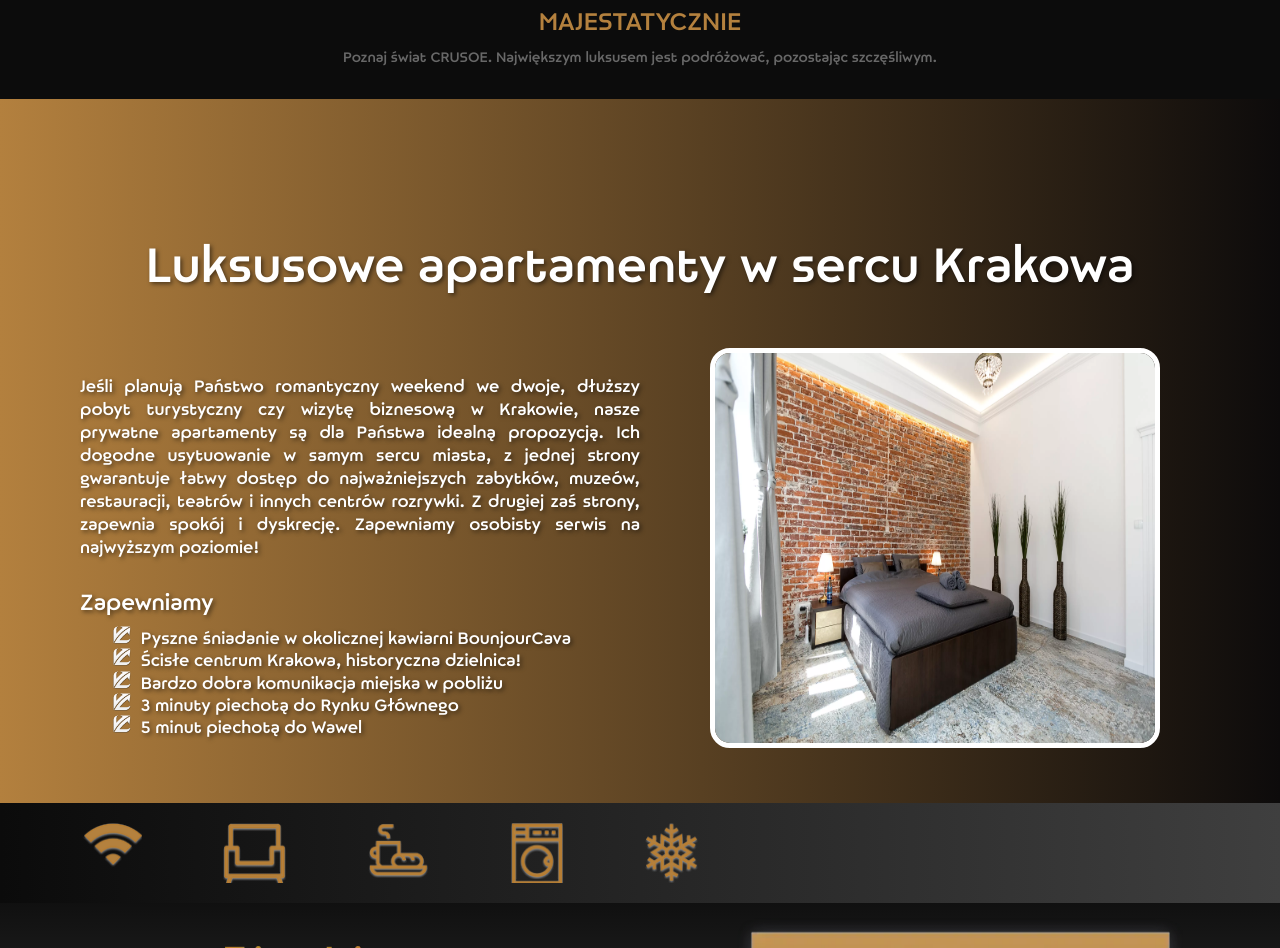
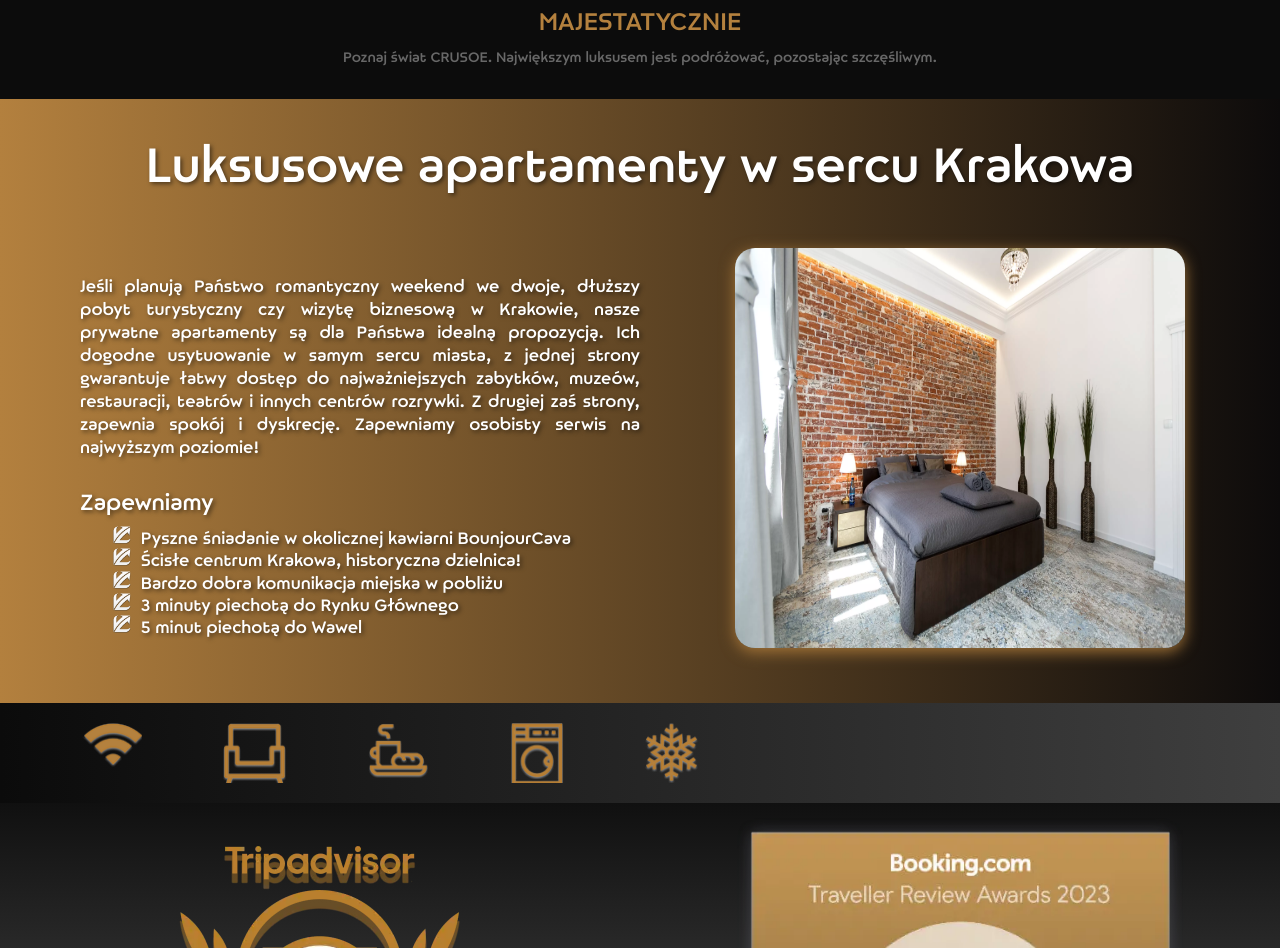
Before and after one commit to MateuszKarpowicz/kruzo, a React (Create React App) app: page / in a window 1280 px wide. Shown: the part 460-1408 px from the top of the page. Built offline with nearby package versions, Linux system fonts and the light colour scheme.

Commit message:
changes in bootstratSlider component

```diff
--- a/src/pages/HomePage.scss
+++ b/src/pages/HomePage.scss
@@ -14,7 +14,6 @@
   background: linear-gradient(0.25turn, #B3803E, #0D0B0B);
 }
 .header-container{
-  margin-top: 50px;
   margin-bottom: 10px;
   width: 100%;
   display: flex;
--- a/src/scss/BootstrapSlider.scss
+++ b/src/scss/BootstrapSlider.scss
@@ -1,12 +1,15 @@
 .content-slider{
   position: relative;
-  width:500px !important;
-  height: 400px !important;
-  img{
-  border: 5px solid white;
-  border-radius:20px;
   width:450px !important;
   height: 400px !important;
+  box-shadow: 0px 4px 15px rgba(173, 123, 59, 0.9);
+  border-radius:20px;
+
+
+  img{
+  width:450px !important;
+  height: 400px !important;
+  border-radius:20px;
 
   }
 }
```
